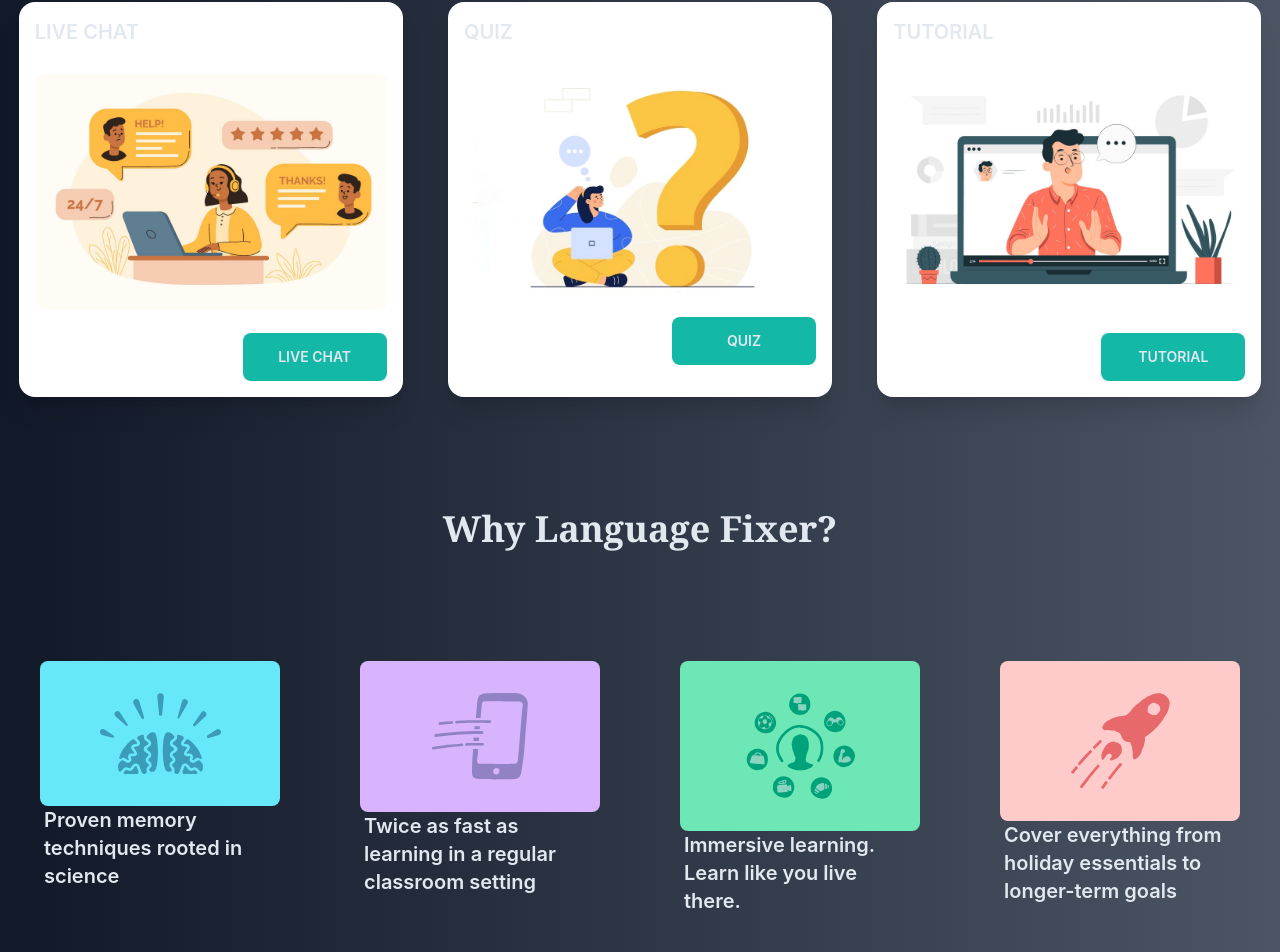
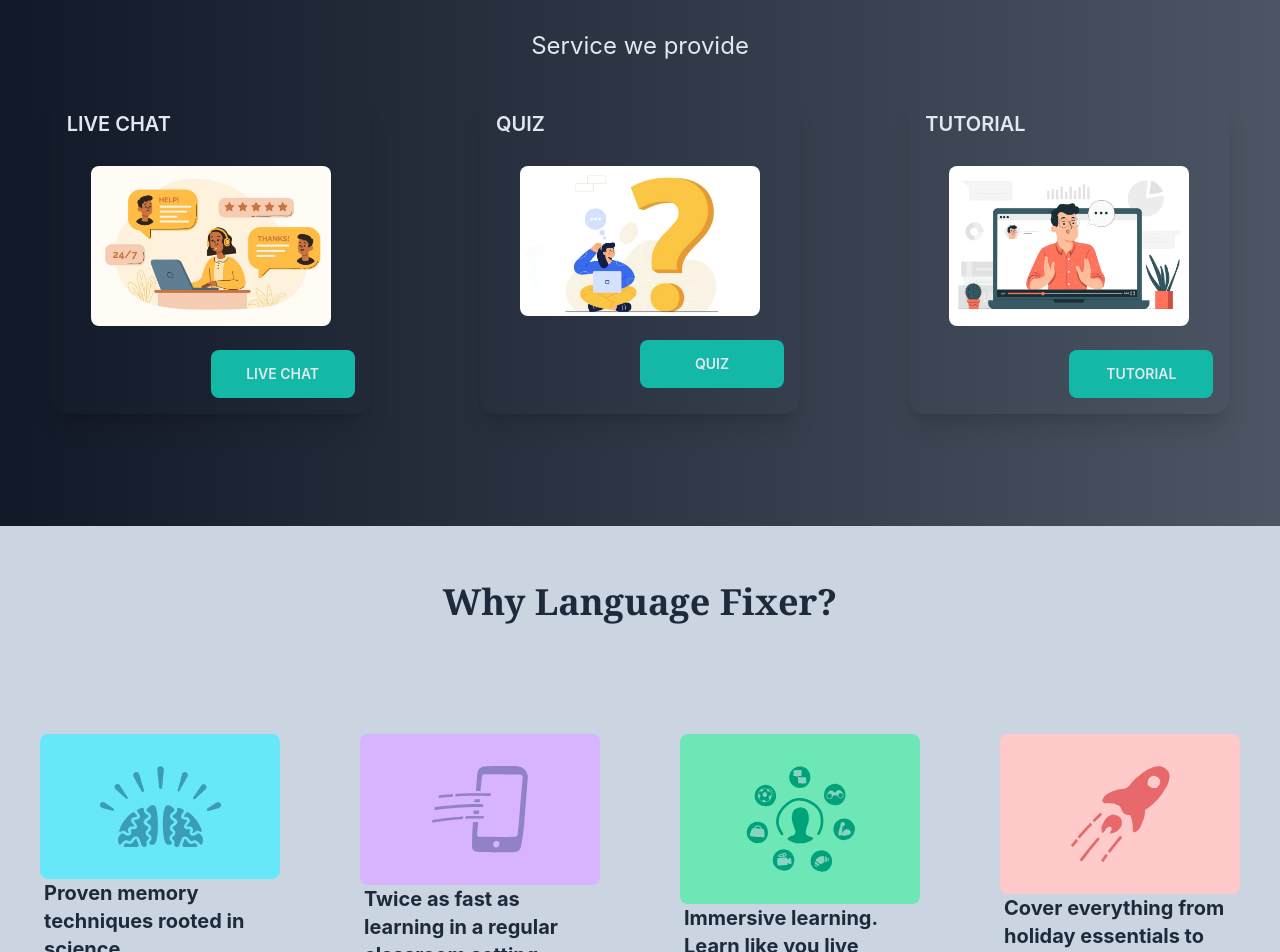
Before and after one commit to capmahin/language-fixer, a React (Create React App) app: page / in a window 1280 px wide. Shown: the part 1319-2271 px from the top of the page. Built offline with nearby package versions, Linux system fonts and the light colour scheme; no server answers.

Commit message:
made some color changes

```diff
--- a/src/components/Pages/Home/Info.js
+++ b/src/components/Pages/Home/Info.js
@@ -7,7 +7,7 @@
 
 const Info = () => {
   return (
-    <div className="grid grid-cols-1 lg:grid-cols-4 gap-5 pb-16 px-6">
+    <div className="grid grid-cols-1 lg:grid-cols-4 gap-5 pb-16 px-6 bg-slate-300 pt-20">
       <InfoCard cardTitle="Learn English" img={english}></InfoCard>
       <InfoCard cardTitle="Learn Spanish" img={spanish}></InfoCard>
       <InfoCard cardTitle="Learn French" img={french}></InfoCard>
--- a/src/components/Pages/Home/Service.js
+++ b/src/components/Pages/Home/Service.js
@@ -7,13 +7,15 @@
     navigate("/learn");
   };
   return (
-    <div className="card card-compact w-96 bg-base-100 shadow-xl">
+    <div className="card card-compact w-80 shadow-xl">
       <figure>
         <img src={service.img} alt="" />
       </figure>
       <div className="card-body">
         <h2 className="card-title text-center">{service.name}</h2>
-        <img className="rounded-lg my-4" src={service.image} alt="" />
+        <div className="flex justify-center">
+          <img className="rounded-lg my-4 w-60" src={service.image} alt="" />
+        </div>
         <div className="card-actions justify-end">
           <Link to="/learn" onClick={navigateLearn} className="btn bg-teal-500 text-slate-200 border-0 w-36">
             {service.name}
--- a/src/components/Pages/Home/Services.js
+++ b/src/components/Pages/Home/Services.js
@@ -31,7 +31,7 @@
         <h2 className="text-teal-500 text-5xl font-bold uppercase pb-10">
           Our Services
         </h2>
-        <h2 className="text-2xl pb-5">Service we provide</h2>
+        <h2 className="text-2xl pb-8">Service we provide</h2>
       </div>
       <div className="grid grid-cols-1 md:grid-cols-2 lg:grid-cols-3 justify-items-center gap-2 ">
         {services.map((service) => (
--- a/src/components/Pages/Home/WhyLF.js
+++ b/src/components/Pages/Home/WhyLF.js
@@ -6,32 +6,32 @@
 
 const WhyLF = () => {
     return (
-        <div>
+        <div className='bg-slate-300 text-slate-800 py-14'>
             <h2 className='text-center font-serif font-extrabold text-4xl px-4 mb-28'>Why Language Fixer?</h2>
-            <div className='grid grid-cols-1 md:grid-cols-2 lg:grid-cols-4 justify-items-center content-center mb-44'>
-                <div className="w-60 mb-10">
+            <div className='grid grid-cols-1 md:grid-cols-2 lg:grid-cols-4 justify-items-center content-center mb-20'>
+                <div className="w-60 mb-10 rounded-lg">
                     <div className='bg-cyan-300 flex justify-center py-8 rounded-lg'>
                         <img src={brain} alt="Shoes" className="rounded-xl" />
                     </div>
-                    <h2 className="text-xl font-semibold px-1">Proven memory techniques rooted in science</h2>
+                    <h2 className="text-xl font-bold px-1">Proven memory techniques rooted in science</h2>
                 </div>
-                <div className="w-60 mb-10">
+                <div className="w-60 mb-10 rounded-lg">
                     <div className='bg-purple-300 flex justify-center py-8 rounded-lg'>
                         <img src={phone} alt="Shoes" className="rounded-xl" />
                     </div>
-                    <h2 className="text-xl font-semibold px-1">Twice as fast as learning in a regular classroom setting</h2>
+                    <h2 className="text-xl font-bold px-1">Twice as fast as learning in a regular classroom setting</h2>
                 </div>
-                <div className="w-60 mb-10">
+                <div className="w-60 mb-10 rounded-lg">
                     <div className='bg-emerald-300 flex justify-center py-8 rounded-lg'>
                         <img src={people} alt="Shoes" className="rounded-xl" />
                     </div>
-                    <h2 className="text-xl font-semibold px-1">Immersive learning. Learn like you live there.</h2>
+                    <h2 className="text-xl font-bold px-1">Immersive learning. Learn like you live there.</h2>
                 </div>
-                <div className="w-60 mb-10">
+                <div className="w-60 mb-10 rounded-lg">
                     <div className='bg-red-200 flex justify-center py-8 rounded-lg'>
                         <img src={rocket} alt="Shoes" className="rounded-xl" />
                     </div>
-                    <h2 className="text-xl font-semibold px-1">Cover everything from holiday essentials to longer-term goals</h2>
+                    <h2 className="text-xl font-bold px-1">Cover everything from holiday essentials to longer-term goals</h2>
                 </div>
             </div>
         </div>
--- a/src/components/Pages/Shared/Footer.js
+++ b/src/components/Pages/Shared/Footer.js
@@ -3,7 +3,7 @@
 const Footer = () => {
     return (
         <div>
-            <footer className="footer p-10 bg-base-200 text-base-content">
+            <footer className="footer p-10 text-base-content">
                 <div>
                     <svg width="50" height="50" viewBox="0 0 24 24" xmlns="http://www.w3.org/2000/svg" fill-rule="evenodd" clip-rule="evenodd" className="fill-current"><path d="M22.672 15.226l-2.432.811.841 2.515c.33 1.019-.209 2.127-1.23 2.456-1.15.325-2.148-.321-2.463-1.226l-.84-2.518-5.013 1.677.84 2.517c.391 1.203-.434 2.542-1.831 2.542-.88 0-1.601-.564-1.86-1.314l-.842-2.516-2.431.809c-1.135.328-2.145-.317-2.463-1.229-.329-1.018.211-2.127 1.231-2.456l2.432-.809-1.621-4.823-2.432.808c-1.355.384-2.558-.59-2.558-1.839 0-.817.509-1.582 1.327-1.846l2.433-.809-.842-2.515c-.33-1.02.211-2.129 1.232-2.458 1.02-.329 2.13.209 2.461 1.229l.842 2.515 5.011-1.677-.839-2.517c-.403-1.238.484-2.553 1.843-2.553.819 0 1.585.509 1.85 1.326l.841 2.517 2.431-.81c1.02-.33 2.131.211 2.461 1.229.332 1.018-.21 2.126-1.23 2.456l-2.433.809 1.622 4.823 2.433-.809c1.242-.401 2.557.484 2.557 1.838 0 .819-.51 1.583-1.328 1.847m-8.992-6.428l-5.01 1.675 1.619 4.828 5.011-1.674-1.62-4.829z"></path></svg>
                     <p>Language Fixer Ltd.<br />Providing reliable tech since 1992</p>
```
